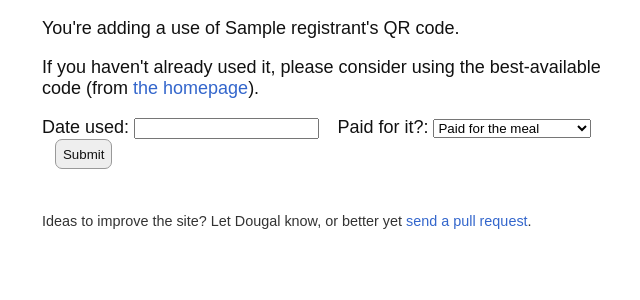
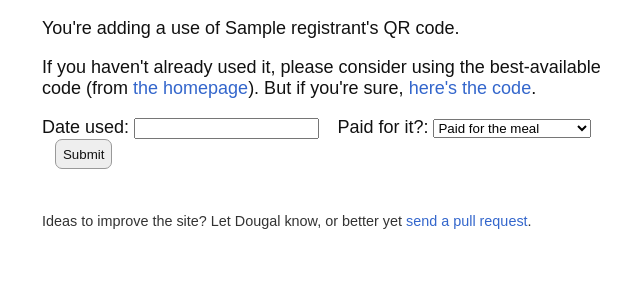
Before and after one commit to djsutherland/chips-with-friends, a Flask app: template chip_friends/templates/use-specific.html in a window 1280 px wide. Shown: the top 300 px of the page, without its empty margins (298-938 px from the left). Run offline with Flask 2, Linux system fonts and the light colour scheme; the template is opened without the code that fills it: values that come from a table or form of the project are taken from there, most other values are stand-ins (such as "Sample title", 1, 10 or a date in 2020).

Commit message:
tweak algorithm, add QR link from use-specific

```diff
--- a/chip_friends/templates/use-specific.html
+++ b/chip_friends/templates/use-specific.html
@@ -21,7 +21,7 @@
 
 <p>You're adding a use of {{ use.qr_code.registrant }}'s QR code.</p>
 
-<p>If you haven't already used it, please consider using the best-available code (from <a href="{{ url_for('index') }}">the homepage</a>).</p>
+<p>If you haven't already used it, please consider using the best-available code (from <a href="{{ url_for('index') }}">the homepage</a>). But if you're sure, <a href="https://chipotle.com/chiptopia-barcode?barcode={{ use.qr_code.barcode }}">here's the code</a>.</p>
 
 <form action="" method="post">
 {% if form.errors %}
--- a/chip_friends/views.py
+++ b/chip_friends/views.py
@@ -39,7 +39,7 @@ def pick_barcode():
     begin = datetime.datetime.combine(today, datetime.time.min)
     end = datetime.datetime.combine(today, datetime.time.max)
     total_days = calendar.monthrange(today.year, today.month)[1]
-    target = min(int(math.ceil(11 * today.day / total_days)) + 2, 11)
+    target = min(int(math.ceil(11 * today.day / total_days)) + 1, 11)
 
     uses_today = (QRUse.select()
                        .where(QRUse.when >= begin)
```
